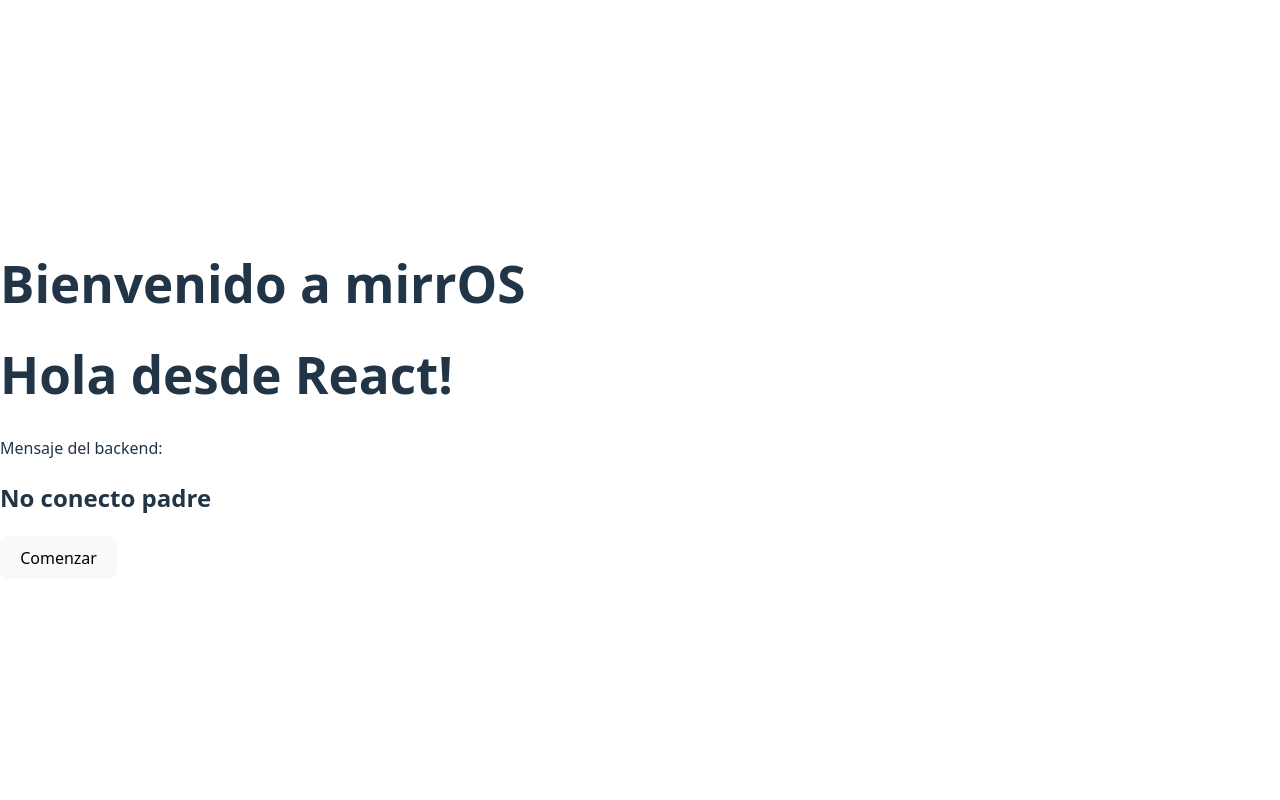
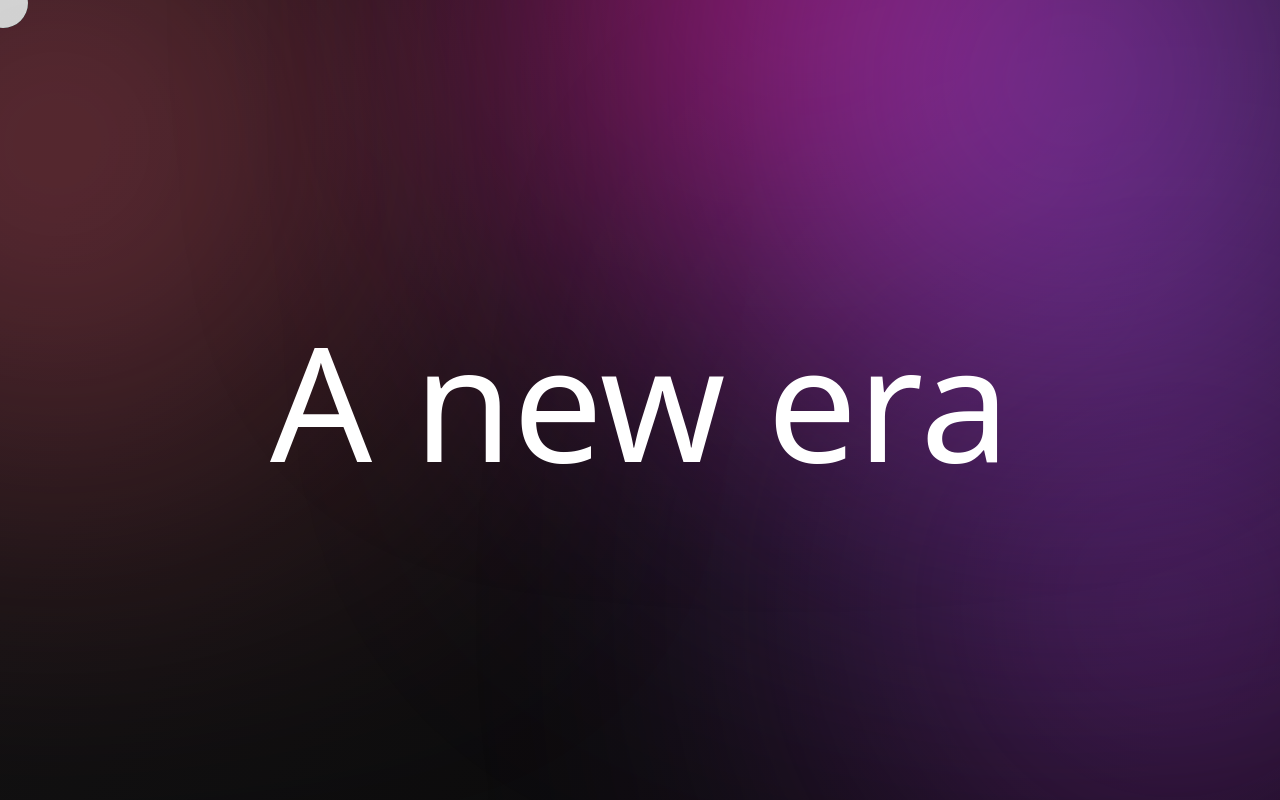
Before and after one commit to eduarell-cmd/mAIntegrador, a React (Vite) app in the folder frontend_web/: page / in a window 1280 px wide. Shown: the top 800 px of the page. Built offline with nearby package versions, Linux system fonts and the light colour scheme.

Commit message:
Landing with animations

```diff
--- a/frontend_web/src/App.jsx
+++ b/frontend_web/src/App.jsx
@@ -3,12 +3,21 @@ import { BrowserRouter, Routes, Route } from 'react-router-dom';
 //------ VISTA DE LANDING ------
 import Landing from './view_components/Landing';
 import Login from './view_components/Login'
+import Orbit from './view_components/Orbit';
+
+// TEST ----------------------
+// export default function App() {
+//   return <Orbit />;
+// }
+// TEST ----------------------
+
 
 function App() {
   return (
     <BrowserRouter>
       <Routes>
-        <Route path="/"      element={<Landing />} />
+        <Route path="/" element={<Orbit />} />
+        <Route path="/kaka"      element={<Landing />} />
         <Route path="/login" element={<Login />}   />
       </Routes>
     </BrowserRouter>
--- /dev/null
+++ b/frontend_web/src/small_components/NextButton.css
@@ -0,0 +1,17 @@
+.btn-primary {
+    height: 4rem; width: 18vw;
+    background:linear-gradient(90deg, #ff5f79ff, #ab4ff6ff);
+    border-radius: 10vh;
+    box-shadow: rgba(255, 255, 255, 0.671) 0 0 10px;
+    font-size: 1.5rem;
+    transition: ease-in-out 0.2s;
+    border: none;
+    margin-bottom: 5rem;
+    margin-bottom: 5rem;
+    margin-left: 5rem;
+}
+
+.btn-primary:hover {
+    scale: 1.04;
+    box-shadow: pink 0 0 12px;
+}
--- /dev/null
+++ b/frontend_web/src/small_components/Next_button.jsx
@@ -0,0 +1,13 @@
+import React from 'react';
+import { Link } from 'react-router-dom';
+import './NextButton.css';
+
+export default function NextButton() {
+  return (
+    <div>
+      <Link to="/login">
+        <button className="btn-primary">Dive In</button>
+      </Link>
+    </div>
+  );
+}
--- a/frontend_web/src/view_components/Login.jsx
+++ b/frontend_web/src/view_components/Login.jsx
@@ -58,9 +58,9 @@ export default function Login() {
         <label>
           Genero:
           <input type="radio" name='masculine' id='masculine' value="masculine"/>
-          <label>Hombre</label>
+          <label>H</label>
           <input type="radio" name='femenine' id='femenine' value="femenine"/>
-          <label>Mujer</label>
+          <label>M</label>
         </label>
         <br/>
         <label>
--- /dev/null
+++ b/frontend_web/src/view_components/Orbit.css
@@ -0,0 +1,158 @@
+html {
+  overflow-x: hidden;
+}
+
+body {
+    background-color: rgb(18, 18, 19);
+    background: linear-gradient(120deg, rgb(18,18,19), black);
+    margin: 0;
+    padding: 0;
+    height: 300%;
+    width: 100vw;
+}
+
+section {
+  height: 100vh;
+  width: 100vw;
+  display: flex;
+  justify-content: center;
+  align-items: center;
+  flex-direction: column;
+}
+
+.circle1, .circle2, .circle3, .circle4, .circle5 {
+    height: 50vh;
+    width: 50vh;
+    border-radius: 50%;
+    position: fixed;
+    top: 50%;
+    left: 50%;
+    transform: translate(-50%, -50%);
+    /* display: flex;
+    justify-content: center;
+    align-items: center; */
+    pointer-events: none;
+    filter: blur(200px);
+    z-index: 0;
+}
+
+.circle1 {
+  background-color: #ff5f79ff;
+}
+
+.circle2 {
+  background-color: rgb(164, 55, 207);
+}
+
+.circle3 {
+  background-color: #ff5f79ff;
+  scale: 1.3;
+  filter: blur(150px);
+  opacity: 0;
+  transition: opacity 1s ease;
+  top: 0;
+}
+
+.circle4 {
+  background-color: #d20972ff;
+  filter: blur(150px);
+  scale: 1.1;
+  top: 0;
+  left: 64%;
+  transition: opacity 1s ease;
+  opacity: 0;
+}
+
+.circle5 {
+  background-color: #ab4ff6ff;
+  filter: blur(150px);
+  scale: 1.4;
+  top: 20%;
+  left: 90%;
+  transition: opacity 1s ease;
+  opacity: 0;
+}
+
+.displayCircle {
+  opacity: 1;
+}
+
+.title {
+    color: white;
+    font-size: 10rem;
+    text-align: center;
+    font-weight: 100;
+    animation: reveal 2s;
+}
+.subtitle {
+    color: rgb(212, 212, 214);
+    font-size: 5rem;
+    font-weight: 100;
+}
+
+@keyframes reveal {
+    from {
+      opacity: 0;
+      clip-path: inset(45% 20% 45% 20%);
+    }
+    50% {
+      opacity: 1;
+      clip-path: inset(0% 0% 0% 0%);
+    }
+  }
+
+.title, .subtitle {
+  opacity: 0;
+  transform: translateY(30px);
+  transition: opacity 1.5s ease, transform 1.5s ease;
+}
+
+.hidden {
+  opacity: 0;
+  transform: translateY(30px);
+  transition: opacity 2s ease, transform 2s ease;
+}
+
+.fade-in {
+  opacity: 1 !important;
+  transform: translateY(0) !important;
+}
+
+footer {
+  height: 50vh;
+  background: linear-gradient(180deg, rgb(32, 32, 32), rgb(61, 61, 61));
+}
+
+/*--------------------- PROGRESS BAR ---------------- ASSETS -------------*/
+
+#progress {
+  position: fixed;
+  left: 0; top: 0;
+  width: 100%; height: 3px;
+  border-bottom-right-radius: 15vh;
+  background: rgba(255, 255, 255, 0.712);
+  background: linear-gradient(90deg, black, white);
+  z-index: 2000;
+}
+
+.cursor {
+  position: fixed;
+  height: 50px;
+  width: 50px;
+  border-radius: 100%;
+  background-color: white;
+  margin-left: -22px;
+  margin-top: -22px;
+  transform: translate(0, 0);
+  z-index: 1000;
+  backdrop-filter: grayscale(1);
+  mix-blend-mode: difference;
+  pointer-events: none;
+}
+
+.interactive {
+  transition:cubic-bezier(0.68, -0.6, 0.32, 1.6) 0.5s;
+}
+.interactive:hover {
+  scale: 1.1;
+}
--- /dev/null
+++ b/frontend_web/src/view_components/Orbit.jsx
@@ -0,0 +1,137 @@
+import React, { useEffect, useRef } from 'react';
+import './Orbit.css';
+import NextButton from '../small_components/next_button';
+
+export default function Orbit() {
+  // Referencias a los elementos que mueves por JS
+  const cursorRef   = useRef(null);
+  const progressRef = useRef(null);
+  const circlesRef  = {
+    c1: useRef(null),
+    c2: useRef(null),
+    c3: useRef(null),
+    c4: useRef(null),
+    c5: useRef(null),
+  };
+
+  useEffect(() => {
+    // ===== SCROLL & CIRCLES =====
+    const size = 50; // diámetro
+
+    function onScroll() {
+      const scrollTop = window.scrollY;
+      const maxScroll = document.body.scrollHeight - window.innerHeight;
+      const prog = scrollTop / maxScroll;
+
+      const { c1, c2, c3, c4, c5 } = circlesRef;
+      // lógica de displayCircle
+      if (prog >= 0.8 || prog <= 0.55) {
+        c3.current.classList.remove("displayCircle");
+        c4.current.classList.add("displayCircle");
+        c5.current.classList.add("displayCircle");
+      } else if (prog >= 0.5) {
+        c3.current.classList.add("displayCircle");
+        c4.current.classList.remove("displayCircle");
+        c5.current.classList.remove("displayCircle");
+      }
+
+      // órbita
+      const cx = window.innerWidth / 2;
+      const cy = window.innerHeight / 2;
+      const r  = Math.hypot(cx, cy) * 0.8;
+      const startAngle = -3.5 * Math.PI / 4;
+      const theta1 = startAngle + prog * 3 * Math.PI;
+      const theta2 = theta1 + Math.PI;
+
+      const x1 = cx + r * Math.cos(theta1) - size/2;
+      const y1 = cy + r * Math.sin(theta1) - size/2;
+      const x2 = cx + r * Math.cos(theta2) - size/2;
+      const y2 = cy + r * Math.sin(theta2) - size/2;
+
+      c1.current.style.left = `${x1}px`;
+      c1.current.style.top  = `${y1}px`;
+      c2.current.style.left = `${x2}px`;
+      c2.current.style.top  = `${y2}px`;
+    }
+
+    window.addEventListener('scroll', onScroll);
+    onScroll(); // posición inicial
+
+    // ===== INTERSECTION OBSERVER =====
+    const observer = new IntersectionObserver(entries => {
+      entries.forEach(entry => {
+        if (entry.isIntersecting) {
+          entry.target.classList.add('fade-in');
+          entry.target.classList.remove('hidden');
+        } else {
+          entry.target.classList.remove('fade-in');
+          entry.target.classList.add('hidden');
+        }
+      });
+    }, { threshold: 0.5 });
+
+    document.querySelectorAll('.title, .subtitle').forEach(el => {
+      el.classList.add('hidden');
+      observer.observe(el);
+    });
+
+    // ===== PROGRESS BAR =====
+    const pb = progressRef.current;
+    pb.style.transformOrigin = '0% 50%';
+    pb.animate(
+      { transform: ['scaleX(0)', 'scaleX(1)'] },
+      { fill: 'forwards', timeline: new ScrollTimeline({ source: document.documentElement }) }
+    );
+
+    // ===== CUSTOM CURSOR =====
+    let mouseX = 0, mouseY = 0, currentX = 0, currentY = 0;
+
+    function onMouseMove(e) {
+      mouseX = e.clientX;
+      mouseY = e.clientY;
+      if (e.target.closest('.interactive')) {
+        cursorRef.current.classList.add('cursorActive');
+      } else {
+        cursorRef.current.classList.remove('cursorActive');
+      }
+    }
+
+    function animateCursor() {
+      currentX += (mouseX - currentX) * 0.1;
+      currentY += (mouseY - currentY) * 0.1;
+      cursorRef.current.style.transform = `translate(${currentX}px, ${currentY}px)`;
+      requestAnimationFrame(animateCursor);
+    }
+
+    window.addEventListener('mousemove', onMouseMove);
+    animateCursor();
+
+    return () => {
+      window.removeEventListener('scroll', onScroll);
+      window.removeEventListener('mousemove', onMouseMove);
+      observer.disconnect();
+    };
+  }, []);
+
+  return (
+    <>
+      <div className="cursor"   ref={cursorRef}   />
+      <div id="progress"        ref={progressRef} />
+      <div className="circle1"   ref={circlesRef.c1} />
+      <div className="circle2"   ref={circlesRef.c2} />
+      <div className="circle3"   ref={circlesRef.c3} />
+      <div className="circle4"   ref={circlesRef.c4} />
+      <div className="circle5"   ref={circlesRef.c5} />
+
+      {[1,2,3,4].map(n => (
+        <section key={n} id={`${n}`}>
+          <h1 className="title interactive">
+            {['A new era','In the way','Welcome to','mirrOS'][n-1]}
+          </h1>
+          {n===2 && <h3 className="subtitle interactive">You see stuff</h3>}
+        </section>
+      ))}
+      <NextButton />
+    </>
+  );
+}
```
